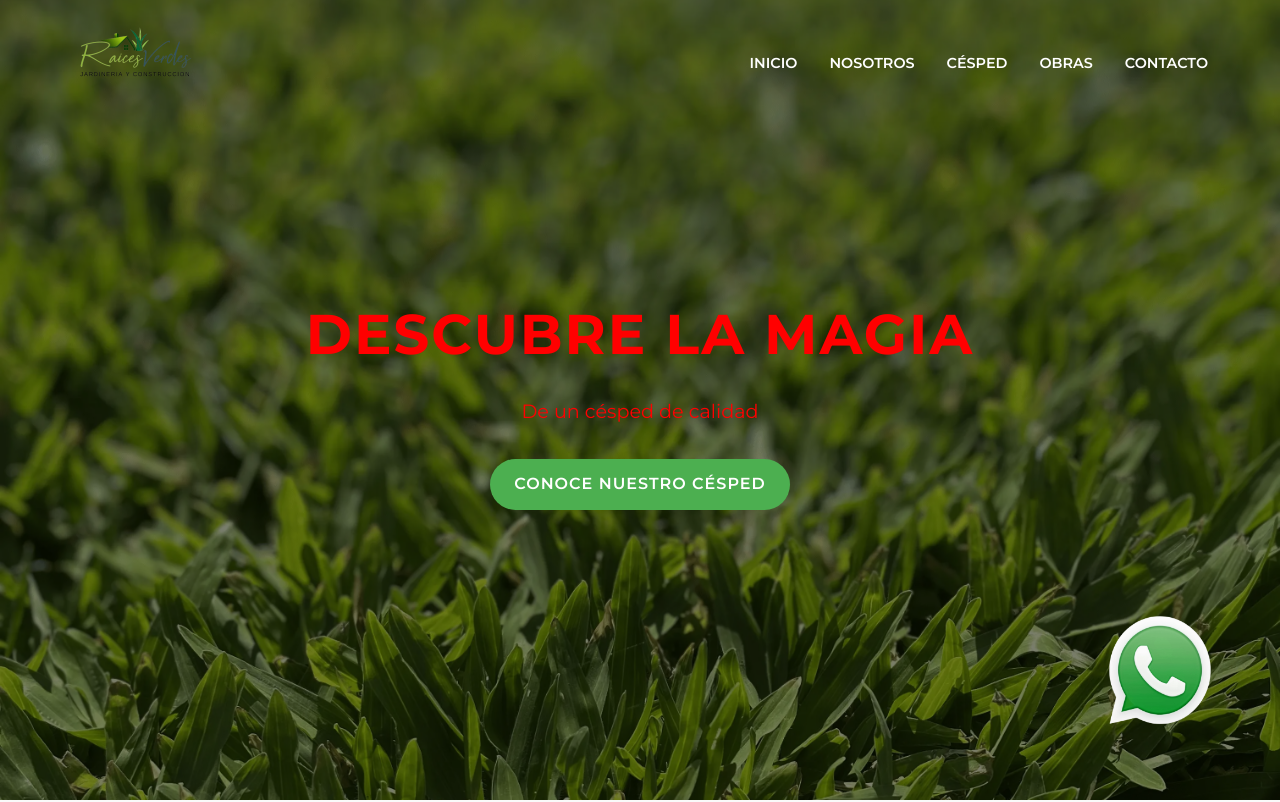
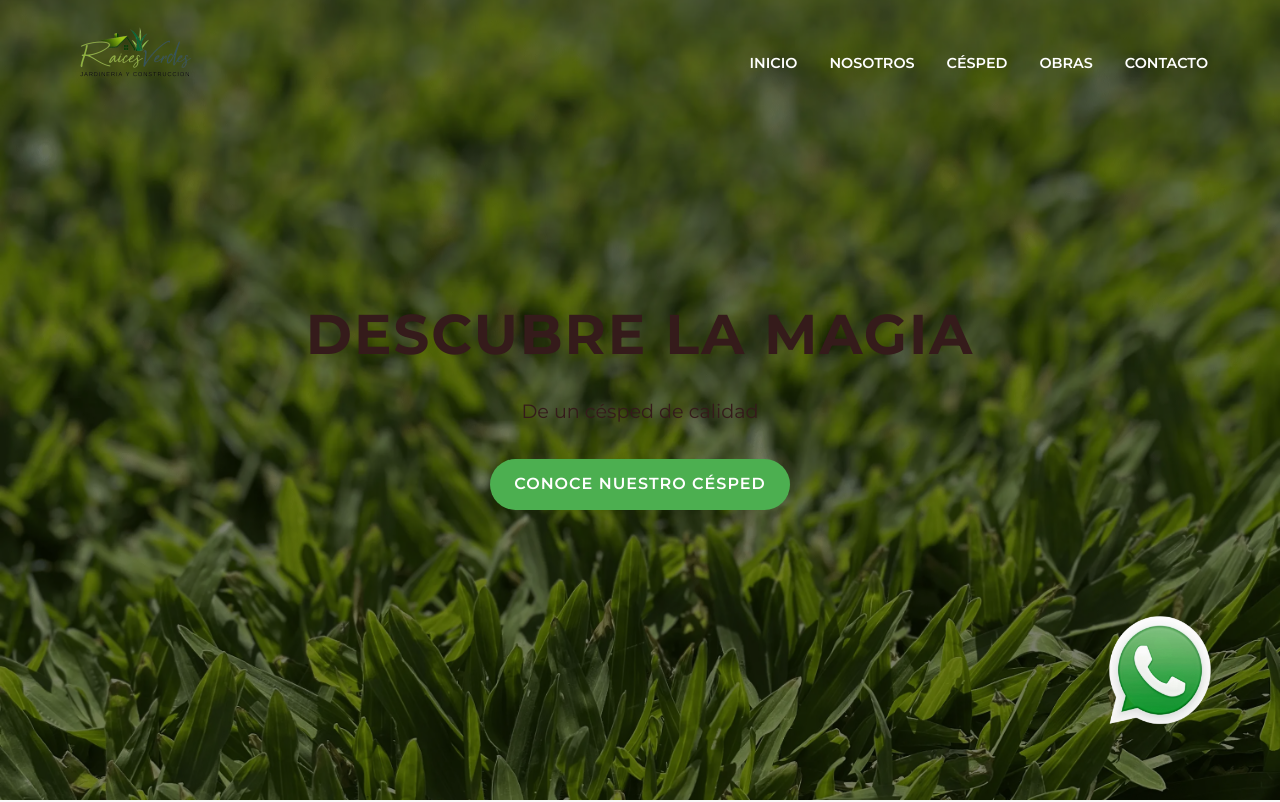
Before and after one commit to VinkoRobi2/Raices-Verdes, a React (Vite) app in the folder RV/: page / in a window 1280 px wide. Shown: the top 802 px of the page. Built offline with nearby package versions, Linux system fonts and the light colour scheme; no server answers.

Commit message:
Ven baila mis disco asi

```diff
--- a/RV/src/Hero.css
+++ b/RV/src/Hero.css
@@ -49,7 +49,7 @@
 
 .hero-content {
   text-align: center;
-  color: #ff0000;
+  color: #351b1b;
   z-index: 1;
   width: 100%;
   padding: 0 2rem;
```
